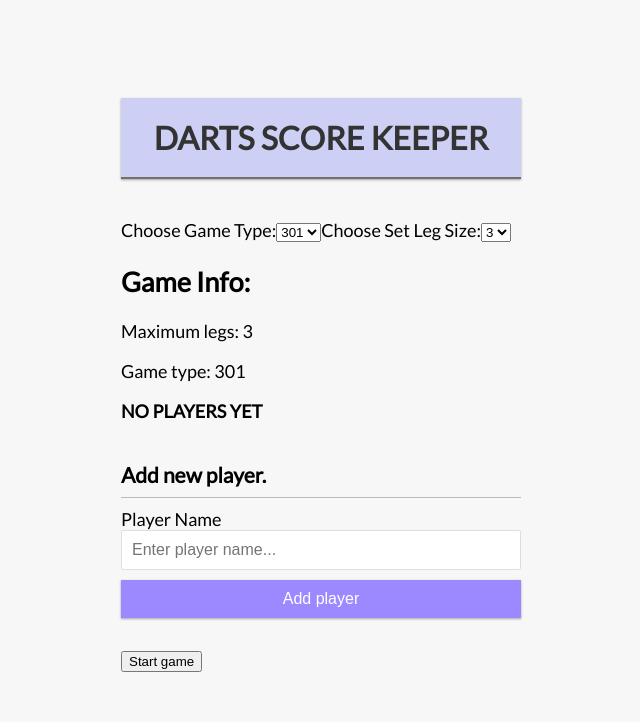
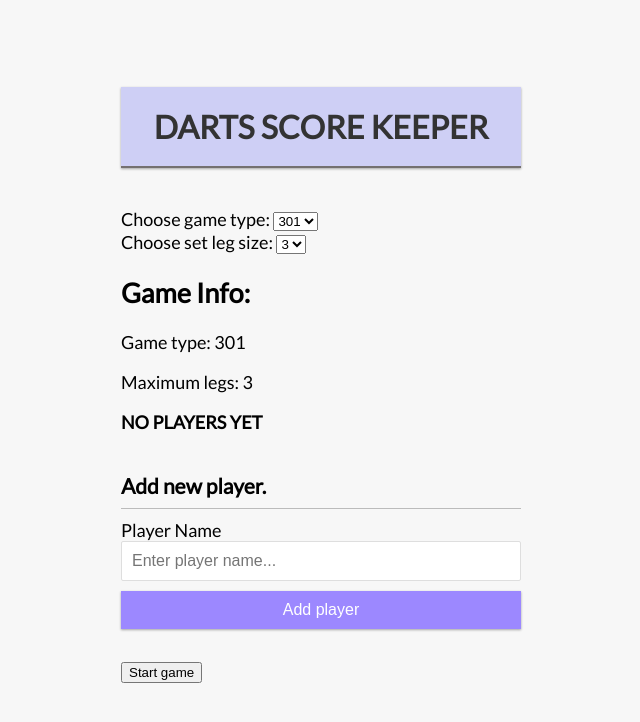
Before and after one commit to jduong42/darts_score_keeper, a React (Create React App) app in the folder dart_score_keeper/: page / in a window 1280 px wide. Shown: the top 722 px of the page, without its empty margins (319-959 px from the left). Built offline with nearby package versions, Linux system fonts and the light colour scheme.

Commit message:
Organized things in display

```diff
--- a/dart_score_keeper/src/components/DisplayInfo.js
+++ b/dart_score_keeper/src/components/DisplayInfo.js
@@ -7,8 +7,8 @@ export const DisplayInfo = () => {
     return (
         <div>
             <h2>Game Info:</h2>
+            <p>Game type: {gameType}</p>
             <p>Maximum legs: {legSize}</p>
-            <p>Game type: {gameType}</p>
             <div className="game">
                 {players.map((player, index) => (
                     <p key={index}>{player.name}, Won legs: {player.legs}</p>
--- a/dart_score_keeper/src/components/GameSettingsComponent.js
+++ b/dart_score_keeper/src/components/GameSettingsComponent.js
@@ -29,18 +29,21 @@ export const GameSettingsComponent = ({ onSubmit }) => {
 
   return (
     <div id="gameSettings" className="settings-panel pregame">
-      <label htmlFor="gameType">Choose Game Type:</label>
+      <div className="game-type">
+        <label htmlFor="gameType">Choose game type: </label>
         <select id="gameType" value={gameType} onChange={handleGameTypeChange}>
           <option value="301">301</option>
           <option value="501">501</option>
         </select>
-
-      <label htmlFor="legSize">Choose Set Leg Size:</label>
+      </div>
+      <div className="set-leg-size">
+        <label htmlFor="legSize"> Choose set leg size: </label>
         <select id="legSize" value={legSize} onChange={handleLegSizeChange}>
           <option value="3">3</option>
           <option value="5">5</option>
           <option value="7">7</option>
         </select>
+      </div>
 
 
       {/*<p>{message}</p>
```
Lines whose indentation alone changed are shown as unchanged.
